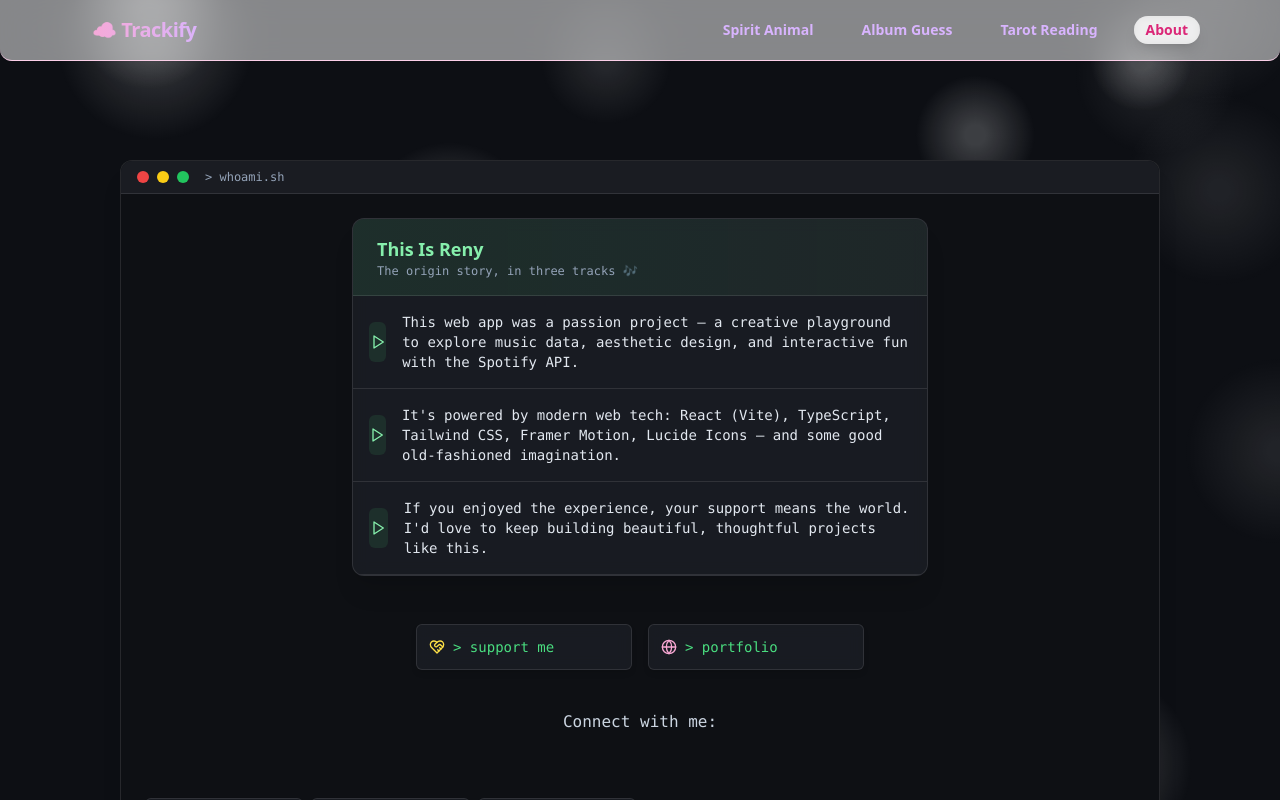
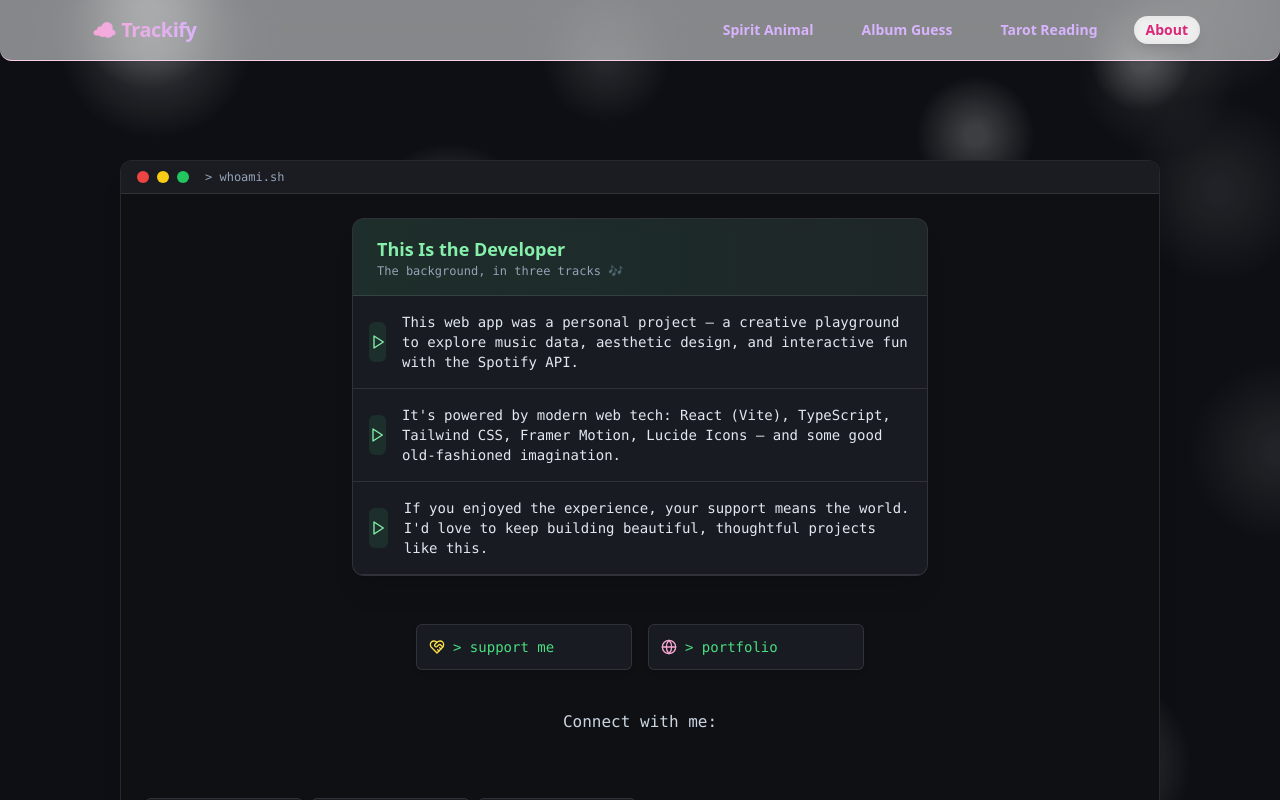
Before and after one commit to renaissancejlc/trackify, a React (Vite) app: page /about in a window 1280 px wide. Shown: the top 800 px of the page. Built offline with nearby package versions, Linux system fonts and the light colour scheme.

Commit message:
Update ThisIsMePlaylistCard.tsx

```diff
--- a/src/components/ThisIsMePlaylistCard.tsx
+++ b/src/components/ThisIsMePlaylistCard.tsx
@@ -21,11 +21,11 @@ const ThisIsMePlaylistCard = () => {
       className="bg-[#1C1F26]/80 border border-white/10 backdrop-blur rounded-xl shadow-xl overflow-hidden max-w-xl mx-auto mb-12"
     >
       <div className="px-6 py-4 bg-gradient-to-r from-green-400/10 to-green-300/5 border-b border-white/10">
-        <h3 className="text-lg text-green-300 font-semibold font-sans">This Is Reny</h3>
-        <p className="text-xs text-slate-400">The origin story, in three tracks 🎶</p>
+        <h3 className="text-lg text-green-300 font-semibold font-sans">This Is the Developer</h3>
+        <p className="text-xs text-slate-400">The background, in three tracks 🎶</p>
       </div>
 
-      <PlaylistTrack title="This web app was a passion project — a creative playground to explore music data, aesthetic design, and interactive fun with the Spotify API." />
+      <PlaylistTrack title="This web app was a personal project — a creative playground to explore music data, aesthetic design, and interactive fun with the Spotify API." />
       <PlaylistTrack title="It's powered by modern web tech: React (Vite), TypeScript, Tailwind CSS, Framer Motion, Lucide Icons — and some good old-fashioned imagination." />
       <PlaylistTrack title="If you enjoyed the experience, your support means the world. I'd love to keep building beautiful, thoughtful projects like this." />
     </motion.div>
```
